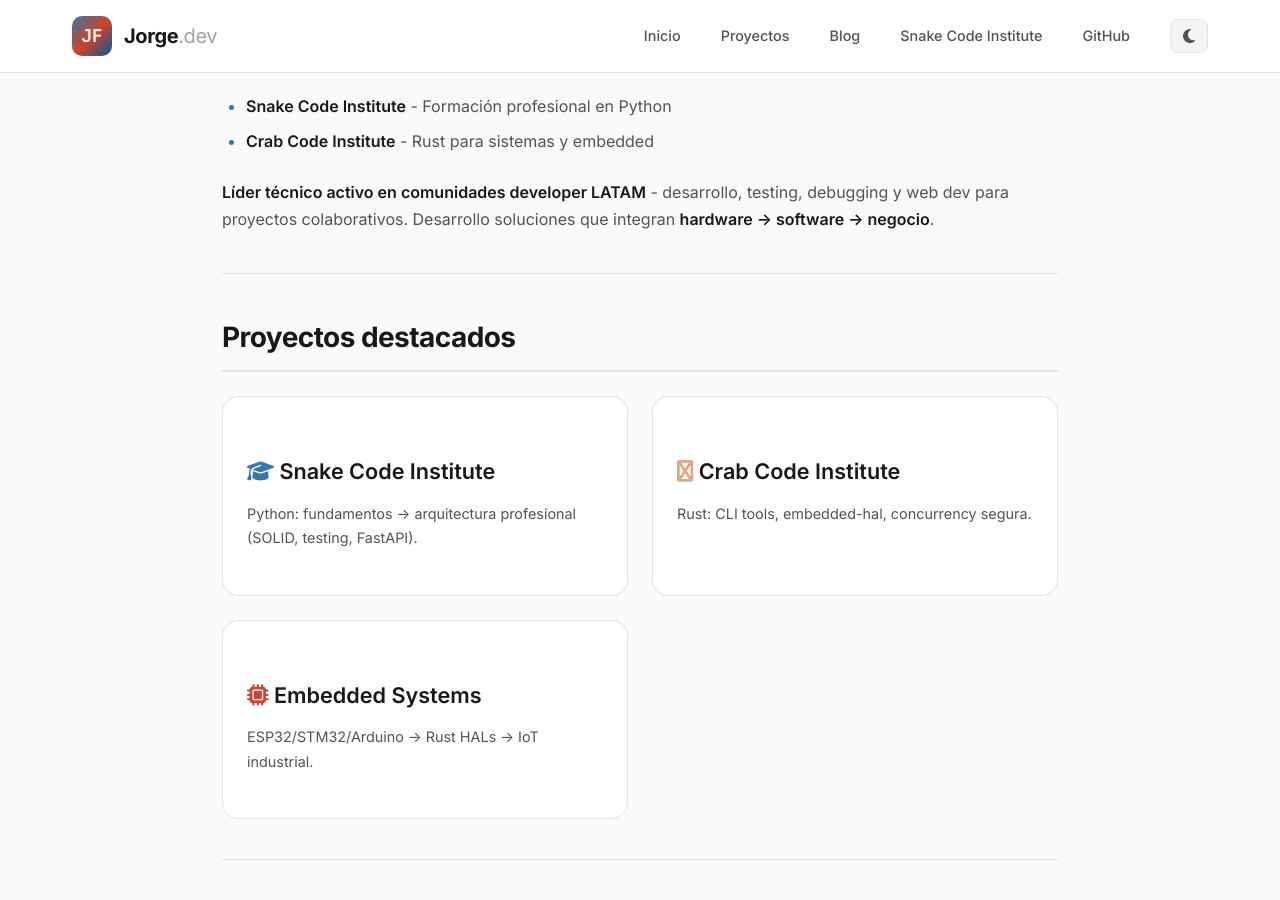
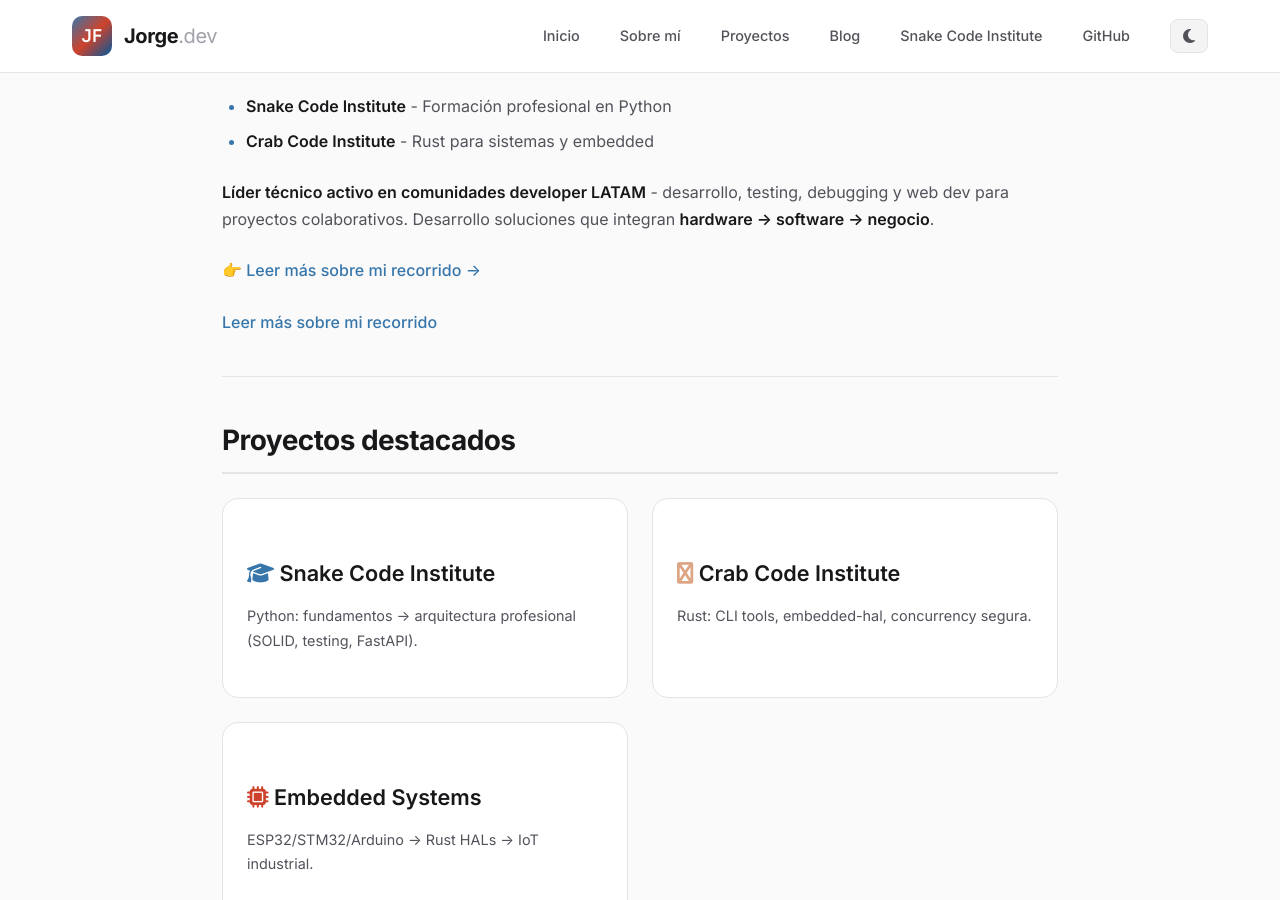
Before and after one commit to Jorge-de-la-Flor/Jorge-de-la-Flor.github.io, a Jekyll site: the page built from index.md, in a window 1280 px wide and 900 px high, scrolled down 747 px. Built offline with Jekyll 4.4.1, drawn with Linux system fonts in a browser that asks for light colours.

Commit message:
update index.md

```diff
--- a/_layouts/default.html
+++ b/_layouts/default.html
@@ -644,6 +644,7 @@
         <nav class="header-nav">
           <ul class="nav-links">
             <li><a href="{{ '/' | relative_url }}">Inicio</a></li>
+            <li><a href="{{ '/md_pages/about/' | relative_url }}">Sobre mí</a></li>
             <li><a href="{{ '/md_pages/proyectos/' | relative_url }}">Proyectos</a></li>
             <!-- Agregado enlace a Blog -->
             <li><a href="{{ '/md_pages/blog/' | relative_url }}">Blog</a></li>
--- a/index.md
+++ b/index.md
@@ -32,6 +32,19 @@ title: Jorge de la Flor - Software Developer
 - **Crab Code Institute** - Rust para sistemas y embedded
 
 **Líder técnico activo en comunidades developer LATAM** - desarrollo, testing, debugging y web dev para proyectos colaborativos. Desarrollo soluciones que integran **hardware → software → negocio**.
+
+<p style="margin-top: 1.5rem;">
+  <a href="{{ '/about/' | relative_url }}" class="cta-link">
+    👉 Leer más sobre mi recorrido →
+  </a>
+</p>
+
+<div style="margin-top: 1.5rem;">
+  <a href="{{ '/about/' | relative_url }}" class="cta-button">
+    Leer más sobre mi recorrido
+  </a>
+</div>
+
 
 ---
 
```
Also changed, not shown: md_pages/about/index.md (added).
